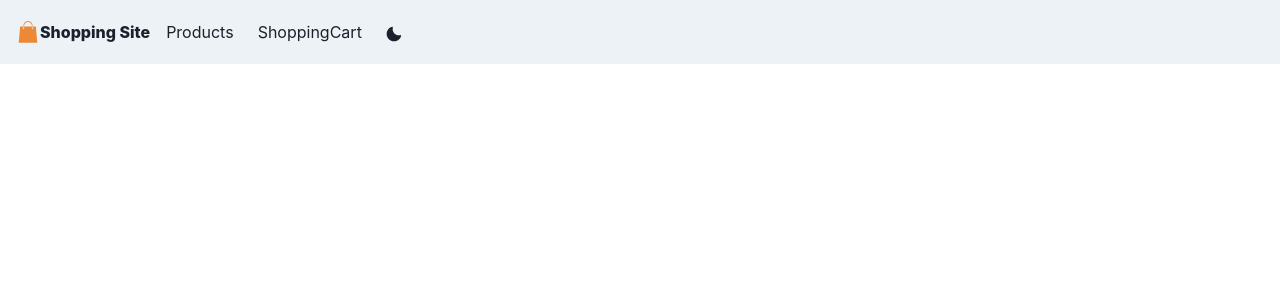
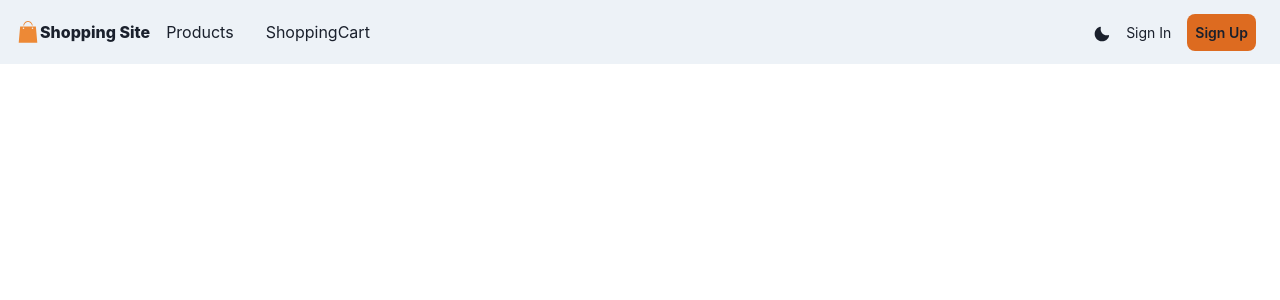
Before and after one commit to chris0512/ecommerce-nextjs-chakraui-project, a React (Create React App) app in the folder client/: page /registration in a window 1280 px wide. Shown: the top 300 px of the page. Built offline with nearby package versions, Linux system fonts and the light colour scheme.

Commit message:
navbar created and react router

```diff
--- a/client/src/components/Navbar.jsx
+++ b/client/src/components/Navbar.jsx
@@ -57,10 +57,11 @@ const Navbar = () => {
                             <Text fontWeight='extrabold'>Shopping Site</Text>
                         </Flex>
                     </Link>
-                    <HStack>
+                    <HStack as='nav' spacing={4} display={{ base: 'none', md: 'flex'}}>
                         {links.map((link) => (
                             <NavLink key={link.linkName} path={link.path}>{link.linkName}</NavLink>
                         ))}
+                    </HStack>
                 </HStack>
                 <Flex alignItems='center'>
                     <NavLink>
@@ -70,9 +71,35 @@ const Navbar = () => {
                             onClick={() => toggleColorMode()}
                         ></Icon>
                     </NavLink>
+                    <Button as={ReactLink} to='/login' p={2} fontSize='sm' fontWeight={400} variant='link'>
+                        Sign In
+                    </Button>
+                    <Button
+                        as={ReactLink}
+                        to='/registration'
+                        rounded='lg'
+                        p={2}
+                        m={2}
+                        display={{ base: 'none', md: 'inline-flex'}}
+                        fontSize='sm'
+                        fontWeight={600}
+                        _hover={{bg: 'orange.400'}}
+                        bg='orange.500'>
+                        Sign Up
+                    </Button>
                 </Flex>
-                </HStack>
             </Flex>
+            {isOpen?
+                <Box pb={4} display={{ md: 'none' }}>
+                    <Stack as='nav' spacing={4}>
+                        {links.map((link) => (
+                            <NavLink key={link.linkName} path={link.path}>{link.linkName}</NavLink>
+                        ))}
+                        <NavLink key='sign up' path='/registration'>Sign Up</NavLink>
+                    </Stack>
+                </Box>:
+                null
+            }
         </Box>
     );
 };
```
Lines whose indentation alone changed are shown as unchanged.
